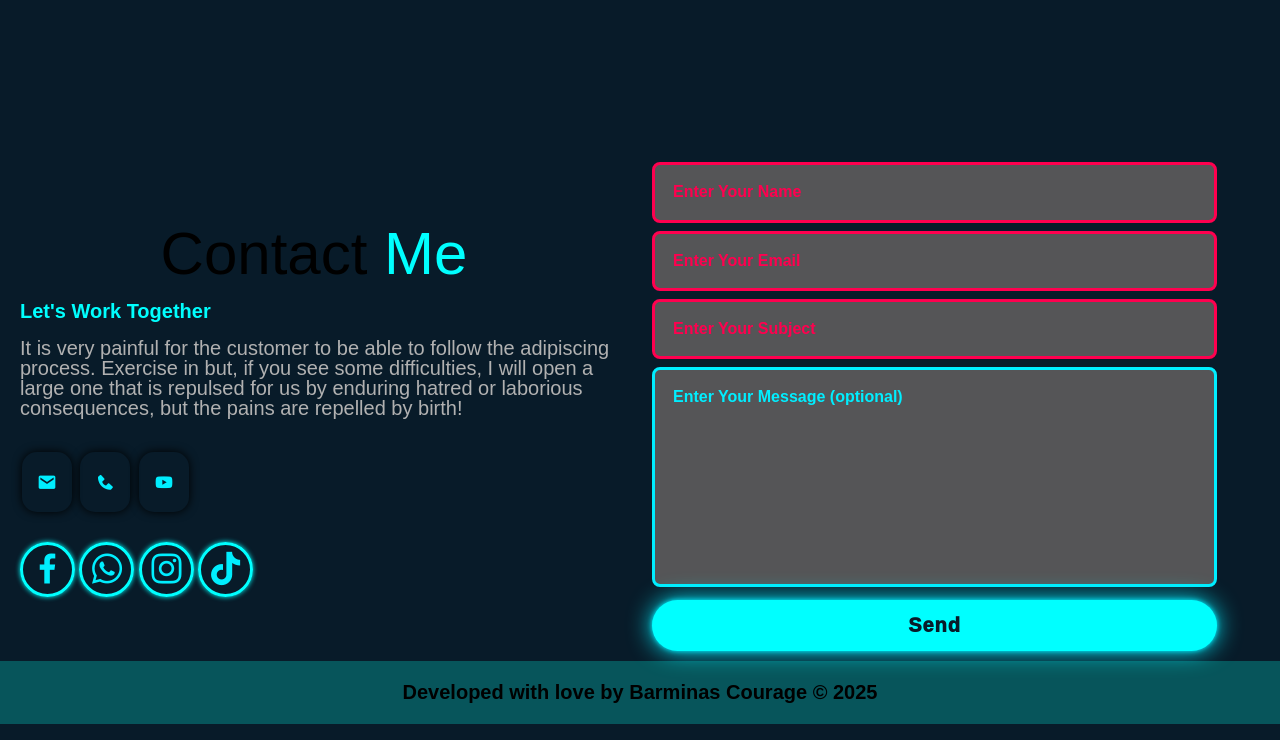
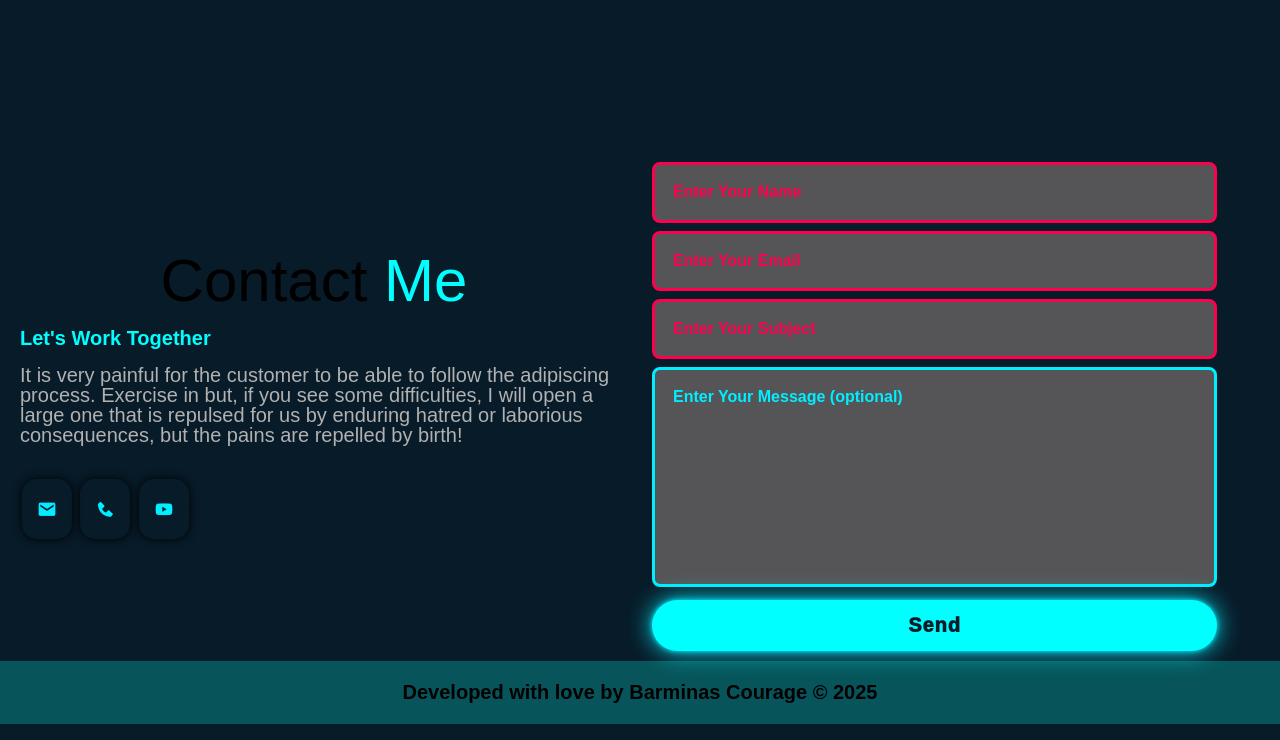
Before and after one commit to berryflezzyfrosh/Barry_Courage.com, a plain HTML site: page index.html in a window 1280 px wide. Shown: the part 3599-4339 px from the top of the page. Drawn offline with nearby package versions, Linux system fonts and the light colour scheme; a script that the page names is missing.

Commit message:
Update index.html

```diff
--- a/index.html
+++ b/index.html
@@ -268,13 +268,6 @@
                 <a href="tel:2349027033883" class="bx bxs-phone" title="Call Me"></a>
                 <a href="https://www.youtube.com/@BarryCourage" class="bx bxl-youtube" title="Youtube"></a>
             </div>
-            <div class="home-sci">
-                <a href="https://www.facebook.com/berryflezzyfrosh" style="--i:7;" title="Facebook"><i class="bx bxl-facebook"></i></a>
-                <a href="https://wa.me/2349027033883" style="--i:8;" title="WhatsApp"><i class="bx bxl-whatsapp"></i></a>
-                <a href="https://www.instagram.com/barry_courage/" style="--i:9" title="Instagram"><i class="bx bxl-instagram"></i></a>
-                <a href="https://www.tiktok.com/@barry.courage" style="--i:10;" title="TikTok"><i class="bx bxl-tiktok"></i></a>
-            </div>
-
     </div>
 
     <div class="contact-form">
```
